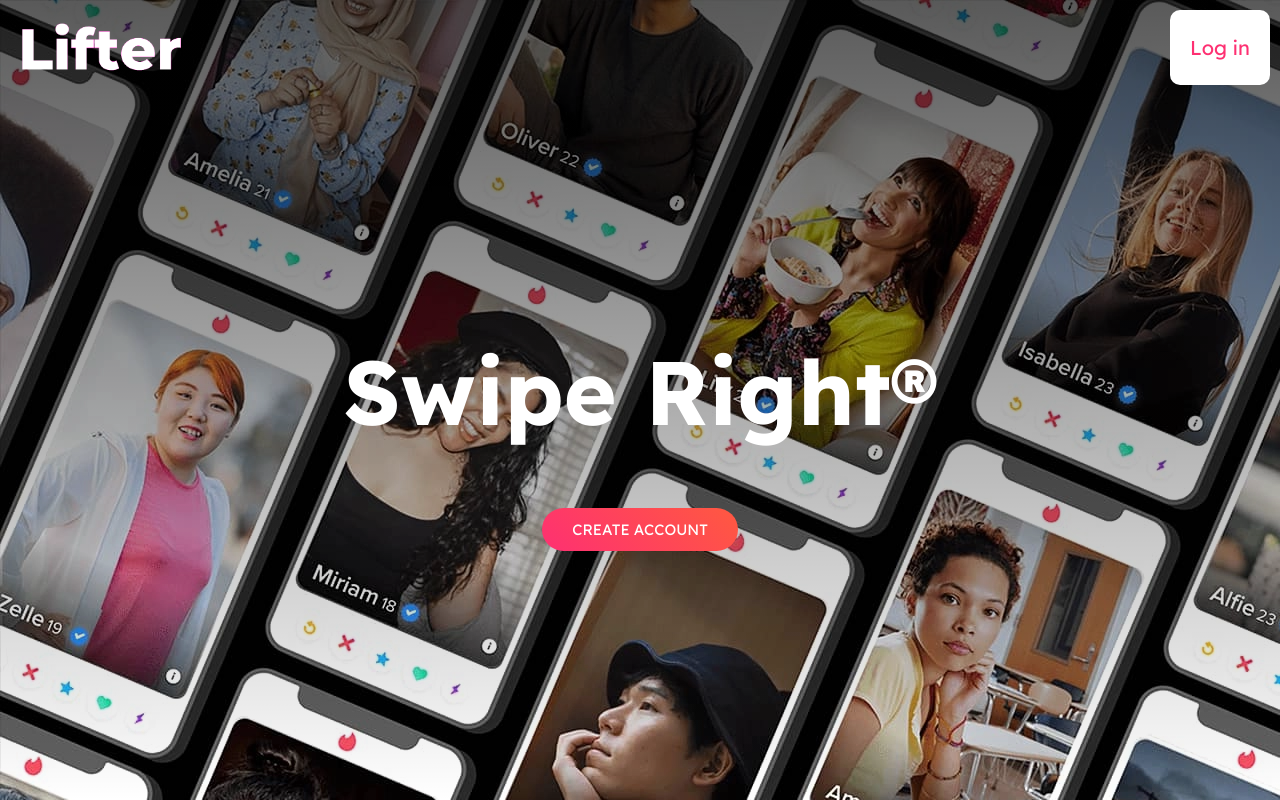
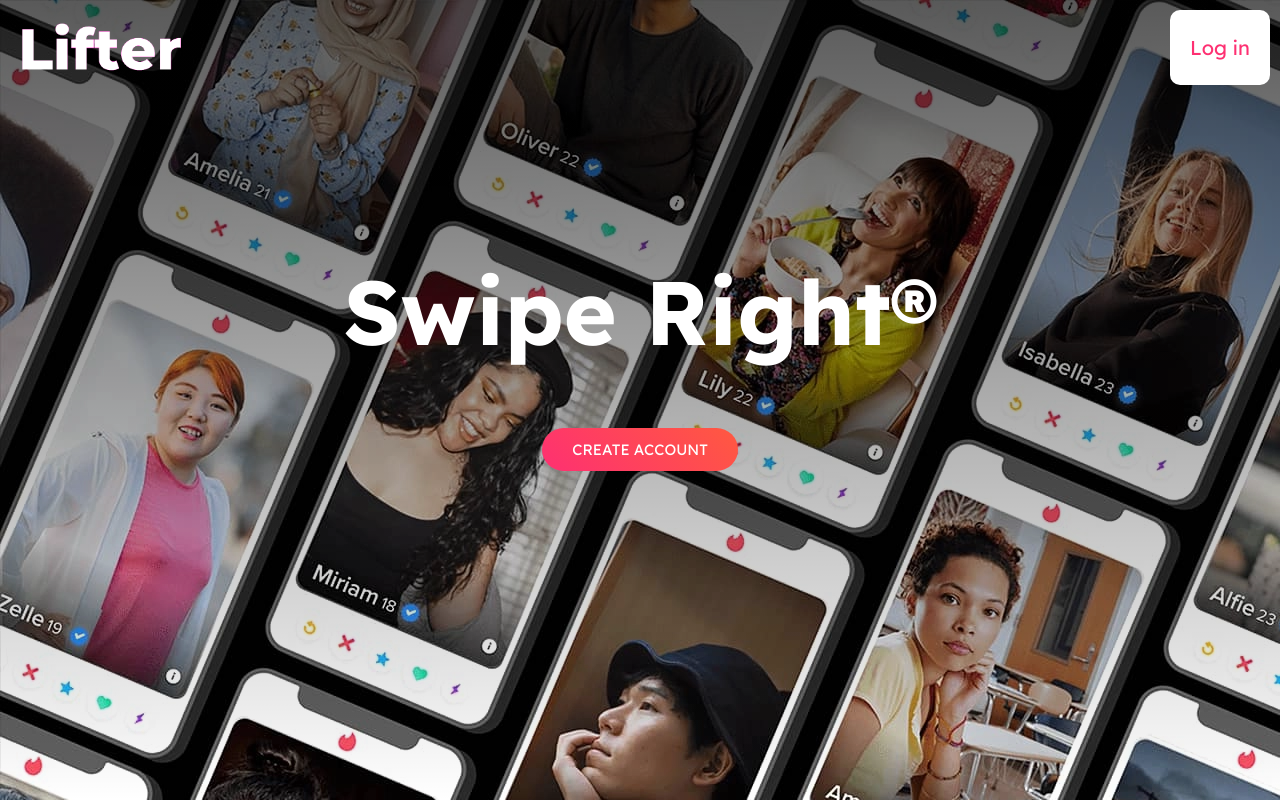
Before and after one commit to michaelsatumba/tinder-clone-1, a React (Create React App) app in the folder client/: page / in a window 1280 px wide. Built offline with nearby package versions, Linux system fonts and the light colour scheme.

Commit message:
30vh to 20vh

```diff
--- a/client/src/index.css
+++ b/client/src/index.css
@@ -87,7 +87,7 @@
 .overlay {
 	width: 100vw;
 	height: 100vh;
-	position: fixed;
+	/* position: fixed; */
 	background: linear-gradient(
 			to bottom,
 			rgba(0, 0, 0, 0.65) 0%,
@@ -97,7 +97,7 @@
 }
 
 .home {
-	margin-top: 30vh;
+	margin-top: 20vh;
 }
 
 /*-------- Auth Modal --------*/
@@ -316,6 +316,7 @@
 	width: 30px;
 	border-radius: 15px;
 	overflow: hidden;
+	/* overflow: scroll; */
 	margin: 10px;
 }
 
```
